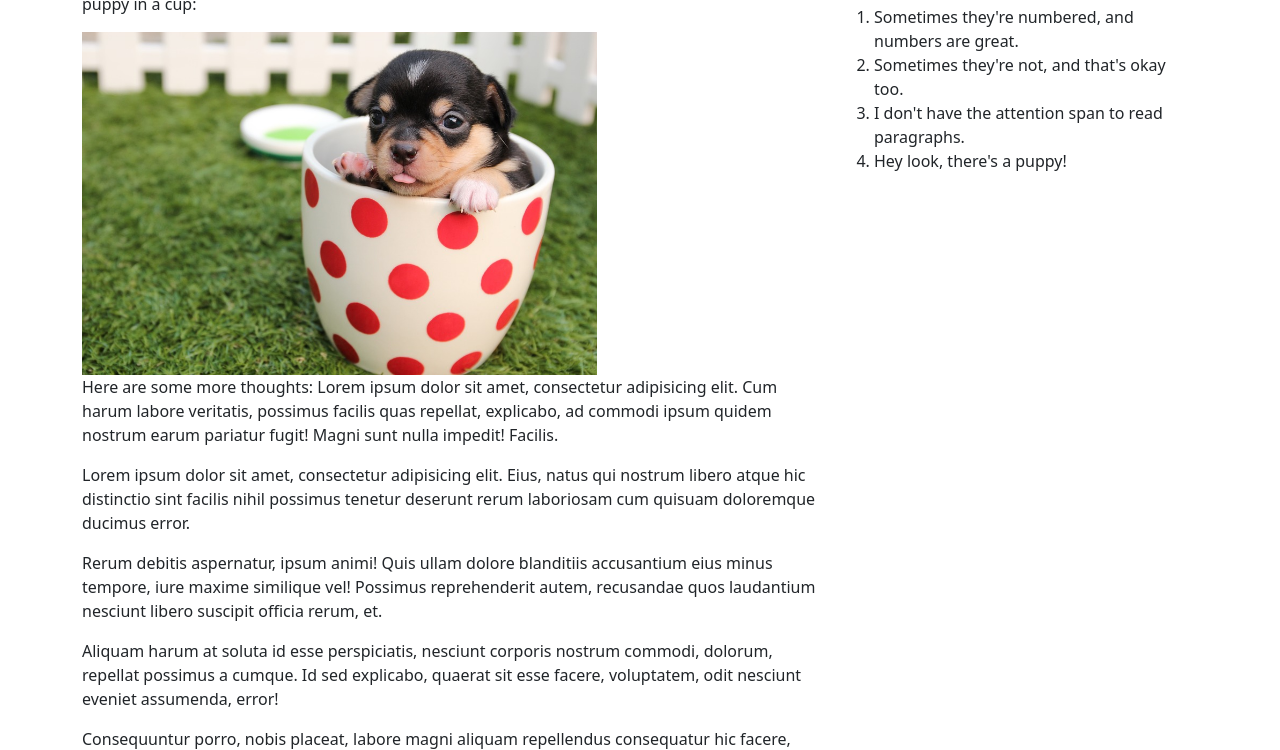
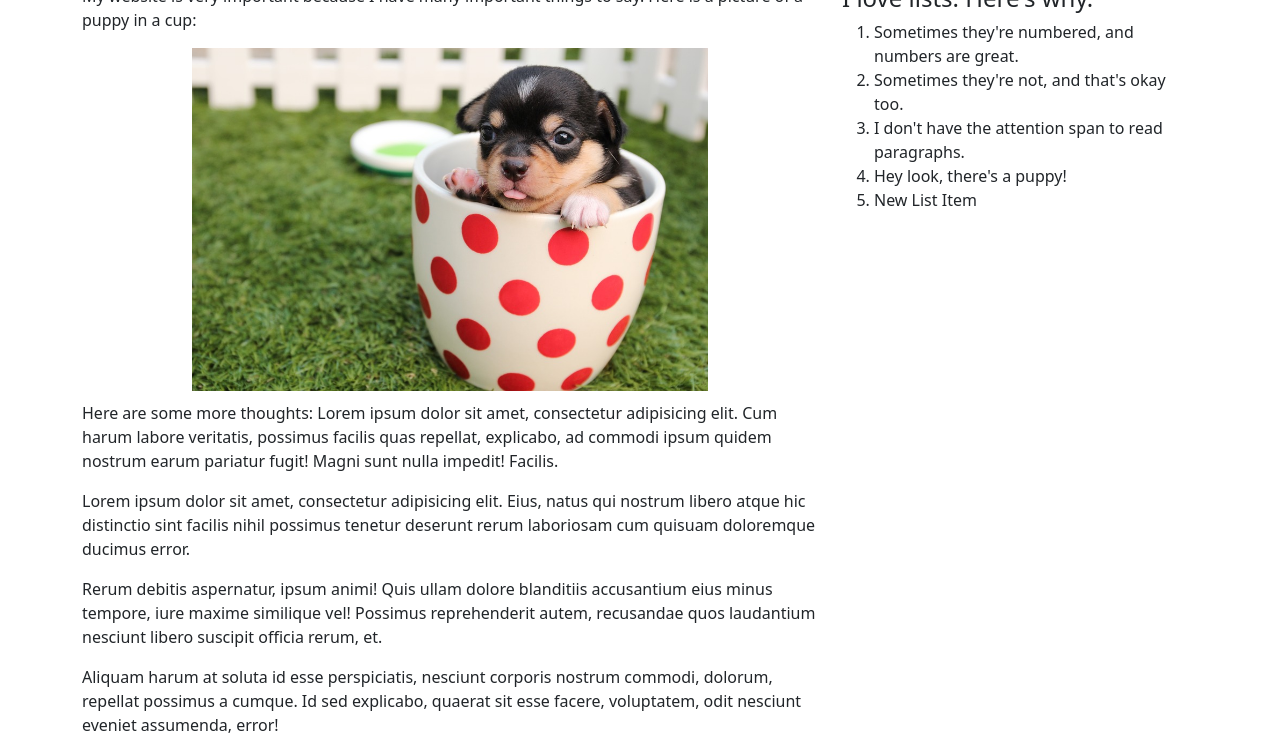
Before and after one commit to elisetvy/jquery-dom, a plain HTML site: page index.html in a window 1280 px wide. Shown: the part 88-838 px from the top of the page. Drawn offline with nearby package versions, Linux system fonts and the light colour scheme.

Commit message:
finished step 3

```diff
--- a/index.html
+++ b/index.html
@@ -73,12 +73,20 @@
   <script src="https://unpkg.com/jquery"></script>
   <script>
     // Add your code here!
-    const randomTitleSize = Math.floor(Math.random() * 101);
 
+
+    // Step 1
     $("article img").addClass('image-center');
+
+    // Step 2
     $("article p").get(5).remove();
-    $('#title').css({ fontSize: randomTitleSize "px" });
 
+    // Step 3
+    const randomTitleSize = `${Math.floor(Math.random() * 101)}px`;
+    $('#title').css({ "fontSize": randomTitleSize});
+
+    // Step 4
+    $("ol").append($("<li>New List Item</li>"));
   </script>
 </body>
 
```
